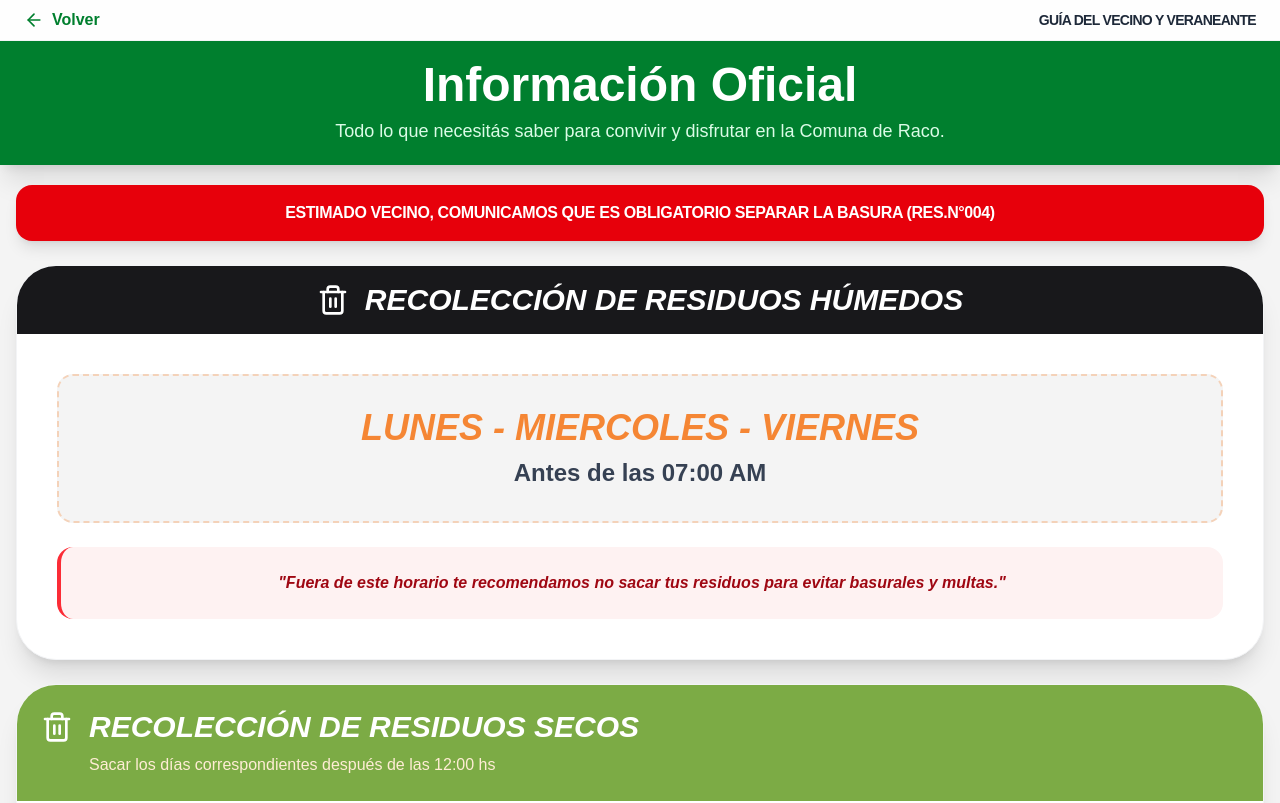
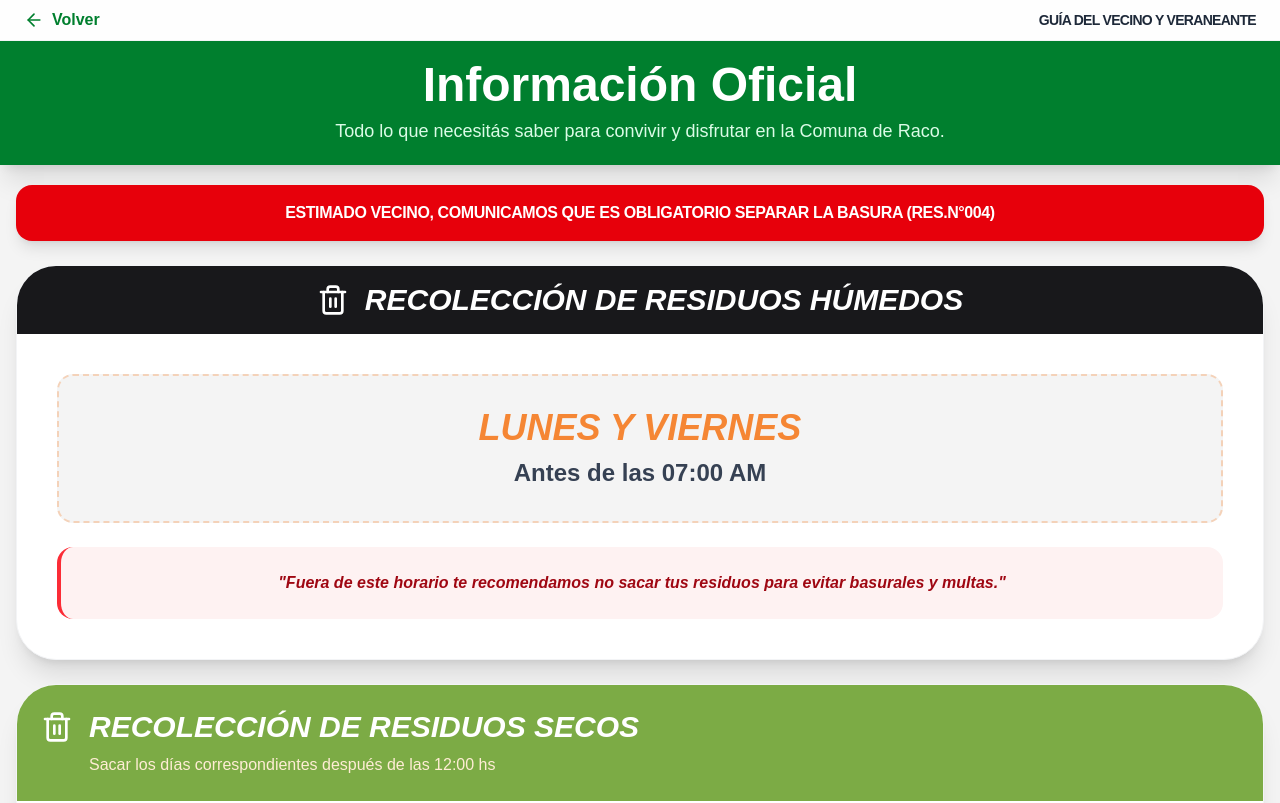
Before and after one commit to leo43161/raco-web-v2, a Next.js app: page /veraneantes in a window 1280 px wide. Shown: the top 803 px of the page. Built offline with nearby package versions, Linux system fonts and the light colour scheme.

Commit message:
Se actualizo los dias en temporada baja

```diff
--- a/src/app/veraneantes/page.tsx
+++ b/src/app/veraneantes/page.tsx
@@ -65,7 +65,7 @@ export default function GuiaVecino() {
             {/* Placa Grande de Horario */}
             <div className="bg-background p-8 rounded-2xl border-2 border-dashed border-naranja/30 text-center mb-6">
               <span className="block text-naranja font-black text-2xl md:text-4xl mb-2 uppercase italic">
-                Lunes - Miercoles - Viernes
+                Lunes y Viernes
               </span>
               <p className="text-xl md:text-2xl font-bold text-gray-700 leading-snug">
                 Antes de las 07:00 AM
```
